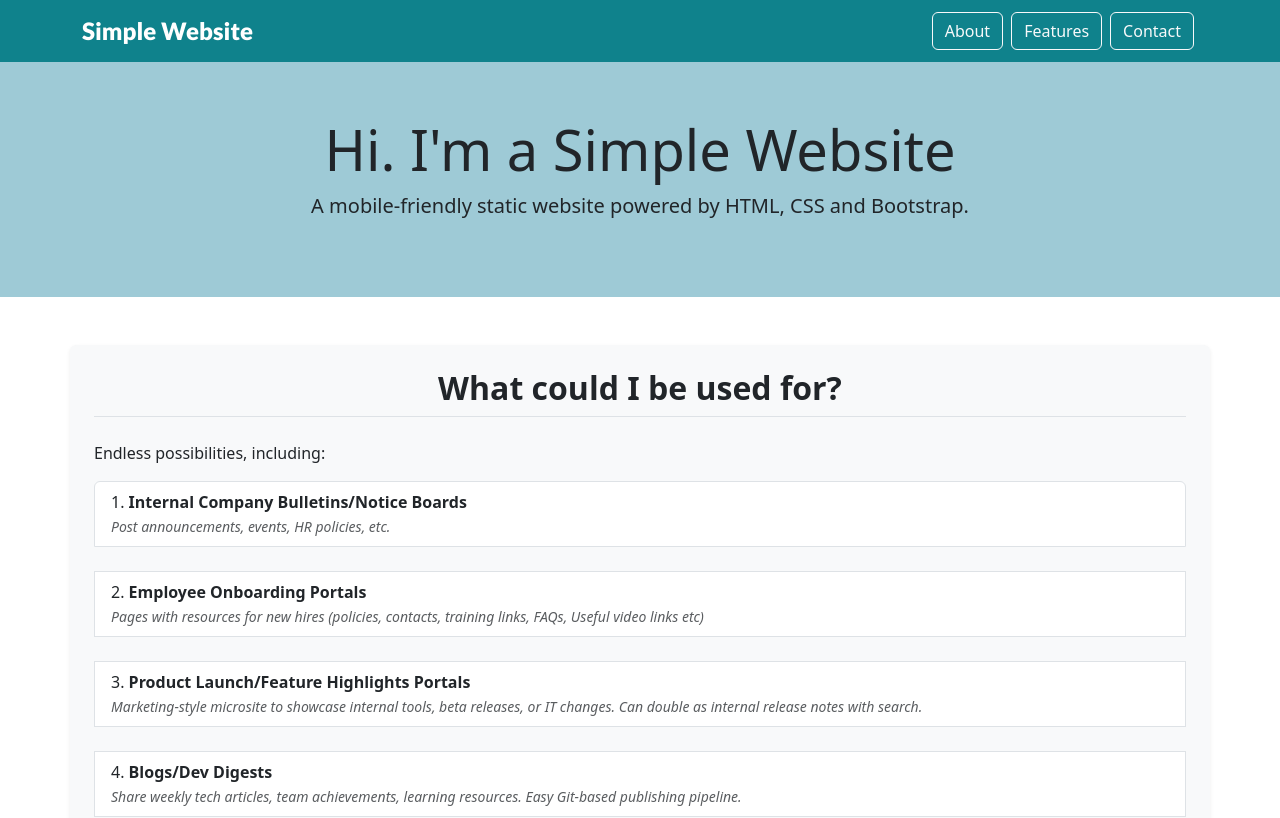
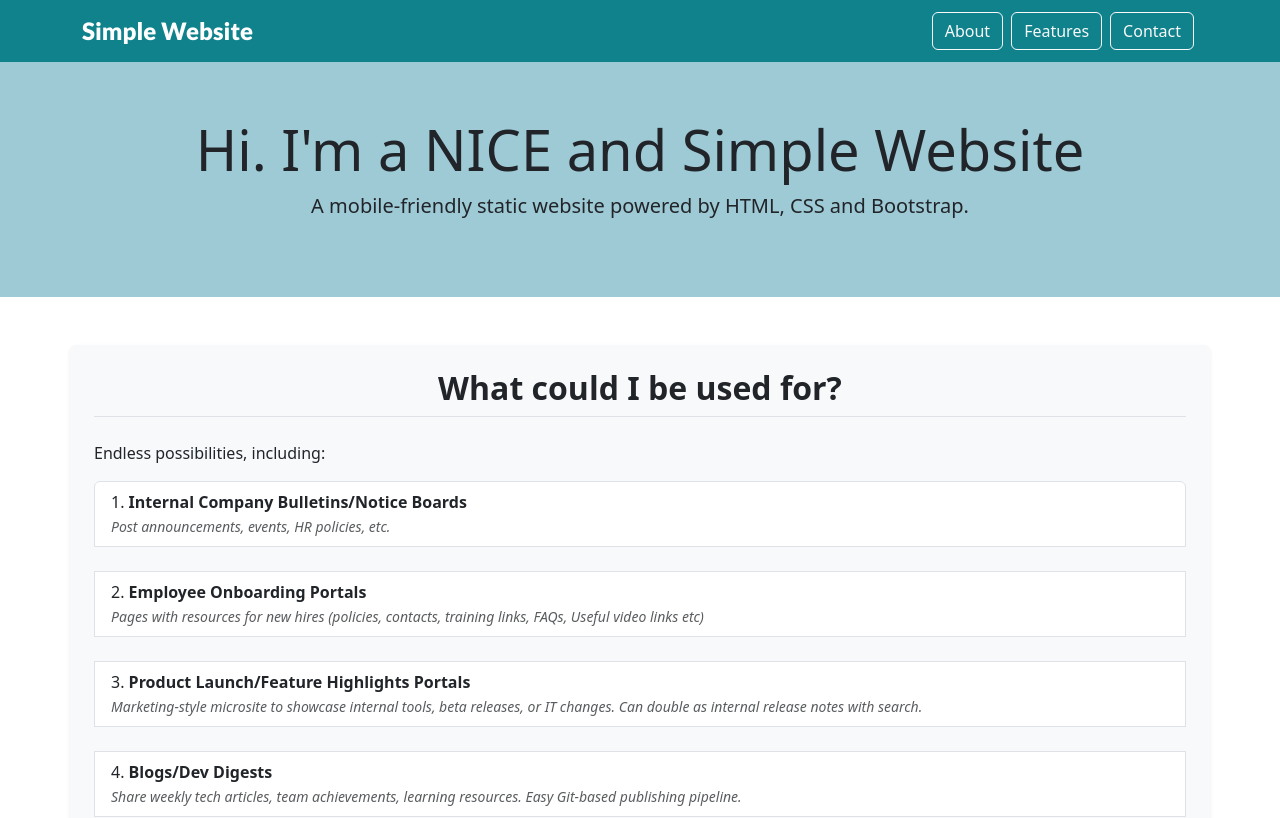
Before and after one commit to amafru/secure-static-website-delivery-aws, a plain HTML site: page website/index.html in a window 1280 px wide. Shown: the top 818 px of the page. Drawn offline with nearby package versions, Linux system fonts and the light colour scheme.

Commit message:
small change

```diff
--- a/website/index.html
+++ b/website/index.html
@@ -44,7 +44,7 @@
 
   <section class="hero">
     <div class="container">
-      <h1 class="display-4">Hi. I'm a Simple Website</h1>
+      <h1 class="display-4">Hi. I'm a NICE and Simple Website</h1>
       <p class="lead">A mobile-friendly static website powered by HTML, CSS and Bootstrap.</p>
     </div>
   </section>
```
